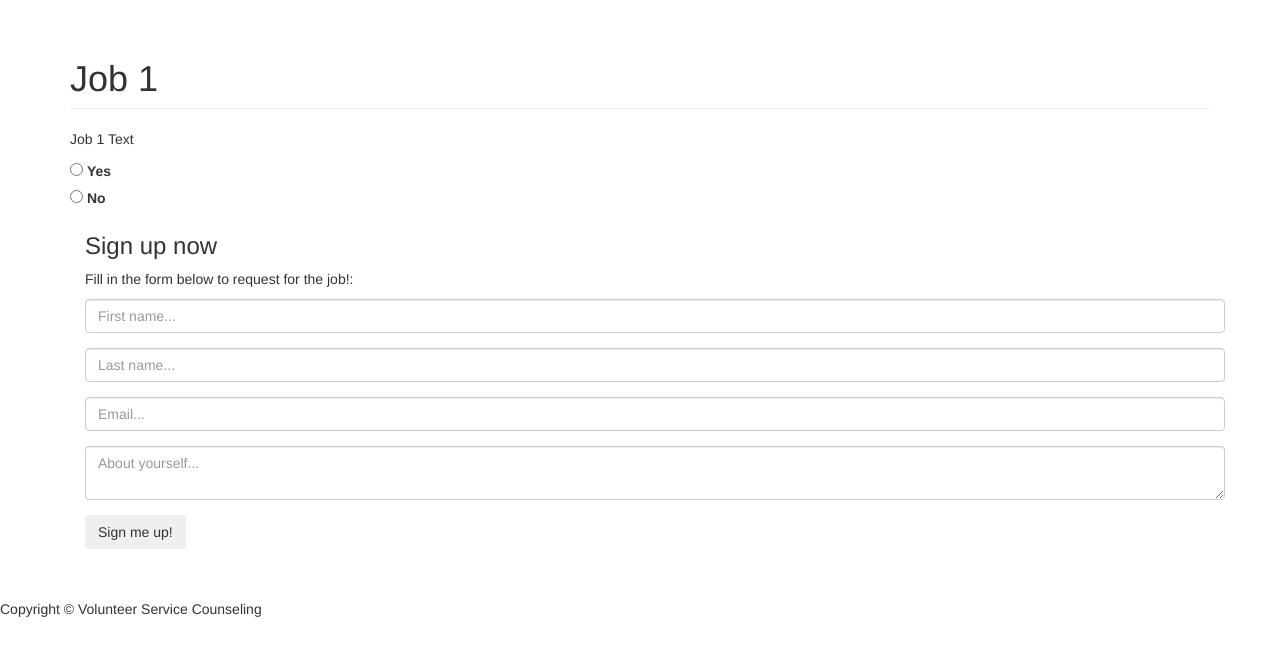
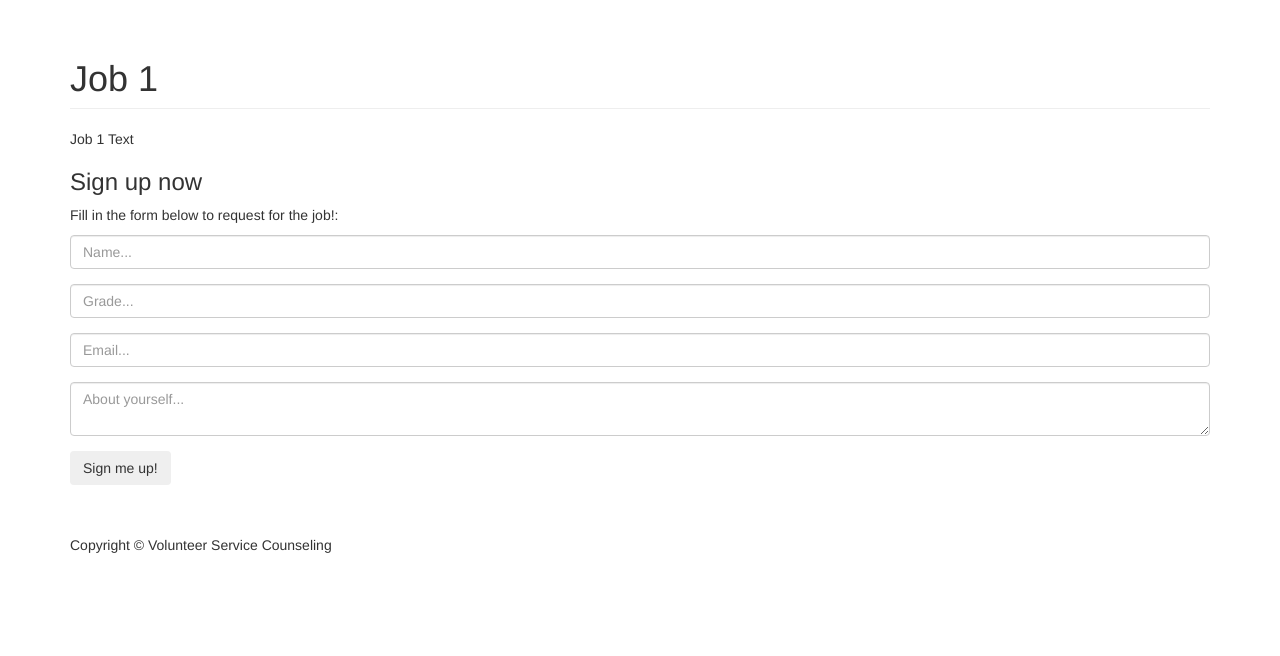
Before and after one commit to suinkim/vsc, a Django app: page /1/ in a window 1280 px wide. Shown: the part 51-707 px from the top of the page. Run offline with Django 3.2, Linux system fonts and the light colour scheme; data comes from the database, SQL or seed files in the repository; some libraries are stand-ins or nearby versions.

Commit message:
Added Volunteers

```diff
--- a/mande/models.py
+++ b/mande/models.py
@@ -1,20 +1,25 @@
 from django.db import models
+from datetime import datetime
+from django.utils import timezone
 
 
 class Job(models.Model):
     job_id = models.AutoField(primary_key=True)
     job_title = models.CharField(max_length=200)
     job_text = models.CharField(max_length=200)
-    pub_date = models.DateTimeField('date published')
+    date = models.DateTimeField('date')
+    pub_date = models.DateTimeField('date published', auto_now_add=True)
+
 
     def __str__(self):
         return self.job_title
 
 
-class Choice(models.Model):
+class Volunteer(models.Model):
     job = models.ForeignKey(Job, on_delete=models.CASCADE)
-    choice_text = models.CharField(max_length=200)
-    votes = models.IntegerField(default=0)
+    volunteer_name = models.CharField(max_length=100)
+    volunteer_email = models.EmailField(max_length=100)
+    volunteer_grade = models.PositiveIntegerField(default=1)
 
     def __str__(self):
-        return self.choice_text
+        return self.volunteer_name
--- a/mande/templates/mande/detail.html
+++ b/mande/templates/mande/detail.html
@@ -2,40 +2,17 @@
 {% block title %}{{job.job_title}}{% endblock %}
 {% block content %}
 <p>{{job.job_text}}</p>
-{% if error_message %}<p><strong>{{ error_message }}</strong></p>{% endif %}
-
-<form action="{% url 'mande:vote' job.job_id %}" method="post">
-{% csrf_token %}
-{% for choice in job.choice_set.all %}
-    <input type="radio" name="choice" id="choice{{ forloop.counter }}" value="{{ choice.id }}" />
-    <label for="choice{{ forloop.counter }}">{{ choice.choice_text }}</label><br />
-{% endfor %}
-<div class="top-content">
-
-    <div class="inner-bg">
-        <div class="container">
-
-                <div class="col-sm-5-center">
-
-                  <div class="form-box">
-                    <div class="form-top">
-                      <div class="form-top-left">
   <h3>Sign up now</h3>
   <p>Fill in the form below to request for the job!:</p>
-                      </div>
-                      <div class="form-top-right">
-                        <i class="fa fa-pencil"></i>
-                      </div>
-                      </div>
-                      <div class="form-bottom">
   <form role="form" action="" method="post" class="registration-form">
+    {% csrf_token %}
     <div class="form-group">
-                        <label class="sr-only" for="form-first-name">First name</label>
-                          <input type="text" name="form-first-name" placeholder="First name..." class="form-first-name form-control" id="form-first-name">
+      <label class="sr-only" for="form-name">First name</label>
+      <input type="text" name="form-name" placeholder="Name..." class="form-name form-control" id="form-name">
     </div>
     <div class="form-group">
-                          <label class="sr-only" for="form-last-name">Last name</label>
-                          <input type="text" name="form-last-name" placeholder="Last name..." class="form-last-name form-control" id="form-last-name">
+      <label class="sr-only" for="form-last-name">Grade</label>
+      <input type="num" name="form-grade" placeholder="Grade..." class="form-grade form-control" id="form-grade">
     </div>
     <div class="form-group">
       <label class="sr-only" for="form-email">Email</label>
@@ -46,16 +23,7 @@
         <textarea name="form-about-yourself" placeholder="About yourself..."
           class="form-about-yourself form-control" id="form-about-yourself"></textarea>
     </div>
-                        <button type="submit" class="btn">Sign me up!</button>
+    <button type="submit" class="btn" href="{% url 'mande:results' job.job_id %}">Sign me up!</button>
   </form>
-                  </div>
-                  </div>
 
-                </div>
-            </div>
-
-        </div>
-    </div>
-
-</div>
 {% endblock %}
--- a/mande/urls.py
+++ b/mande/urls.py
@@ -8,5 +8,5 @@ urlpatterns = [
     url(r'^index/$', views.IndexView.as_view(), name='index'),
     url(r'^(?P<pk>[0-9]+)/$', views.DetailView.as_view(), name='detail'),
     url(r'^(?P<pk>[0-9]+)/results/$', views.ResultsView.as_view(), name='results'),
-    url(r'^(?P<job_id>[0-9]+)/vote/$', views.vote, name='vote'),
+#    url(r'^(?P<job_id>[0-9]+)/vote/$', views.vote, name='vote'),
 ]
--- a/mande/views.py
+++ b/mande/views.py
@@ -3,7 +3,7 @@ from django.http import HttpResponseRedirect
 from django.core.urlresolvers import reverse
 from django.views import generic
 
-from .models import Choice, Job
+from .models import Job, Volunteer
 
 def home(request):
     return render(request, 'mande/home.html')
@@ -26,17 +26,17 @@ class ResultsView(generic.DetailView):
     model = Job
     template_name = 'mande/results.html'
 
-def vote(request, job_id):
-    job = get_object_or_404(Job, pk=job_id)
-    try:
-        selected_choice = job.choice_set.get(pk=request.POST['choice'])
-    except (KeyError, Choice.DoesNotExist):
-        # Redisplay the job voting form.
-        return render(request, 'mande/detail.html', {
-            'job': job,
-            'error_message': "You didn't select a choice.",
-        })
-    else:
-        selected_choice.votes += 1
-        selected_choice.save()
-        return HttpResponseRedirect(reverse('mande:results', args=(job.job_id,)))
+#def vote(request, job_id):
+#    job = get_object_or_404(Job, pk=job_id)
+#    try:
+#        selected_choice = job.choice_set.get(pk=request.POST['choice'])
+#    except (KeyError, Choice.DoesNotExist):
+#        # Redisplay the job voting form.
+#        return render(request, 'mande/results.html', {
+#            'job': job,
+            #'error_message': "You didn't select a choice.",
+#        })
+#    else:
+#        selected_choice.votes += 1
+#        selected_choice.save()
+#        return HttpResponseRedirect(reverse('mande:results', args=(job.job_id,)))
```
Also changed, not shown: mande/admin.py (+5 -5 lines), mande/templates/mande/results.html (+5 -9 lines), db.sqlite3, mande/migrations/0002_job_date.py (added), mande/migrations/0003_auto_20160128_1023.py (added). Lines whose indentation alone changed are shown as unchanged.
